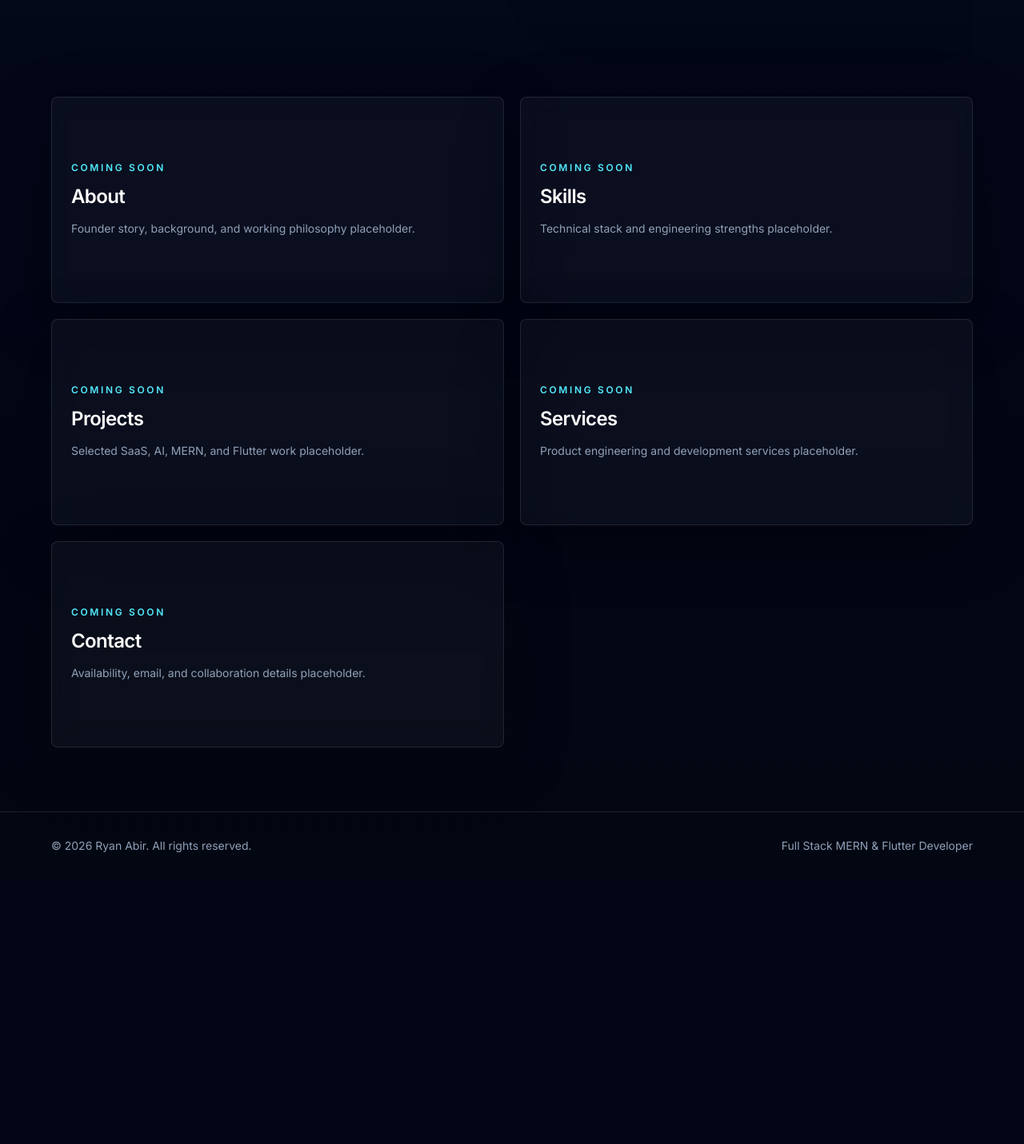
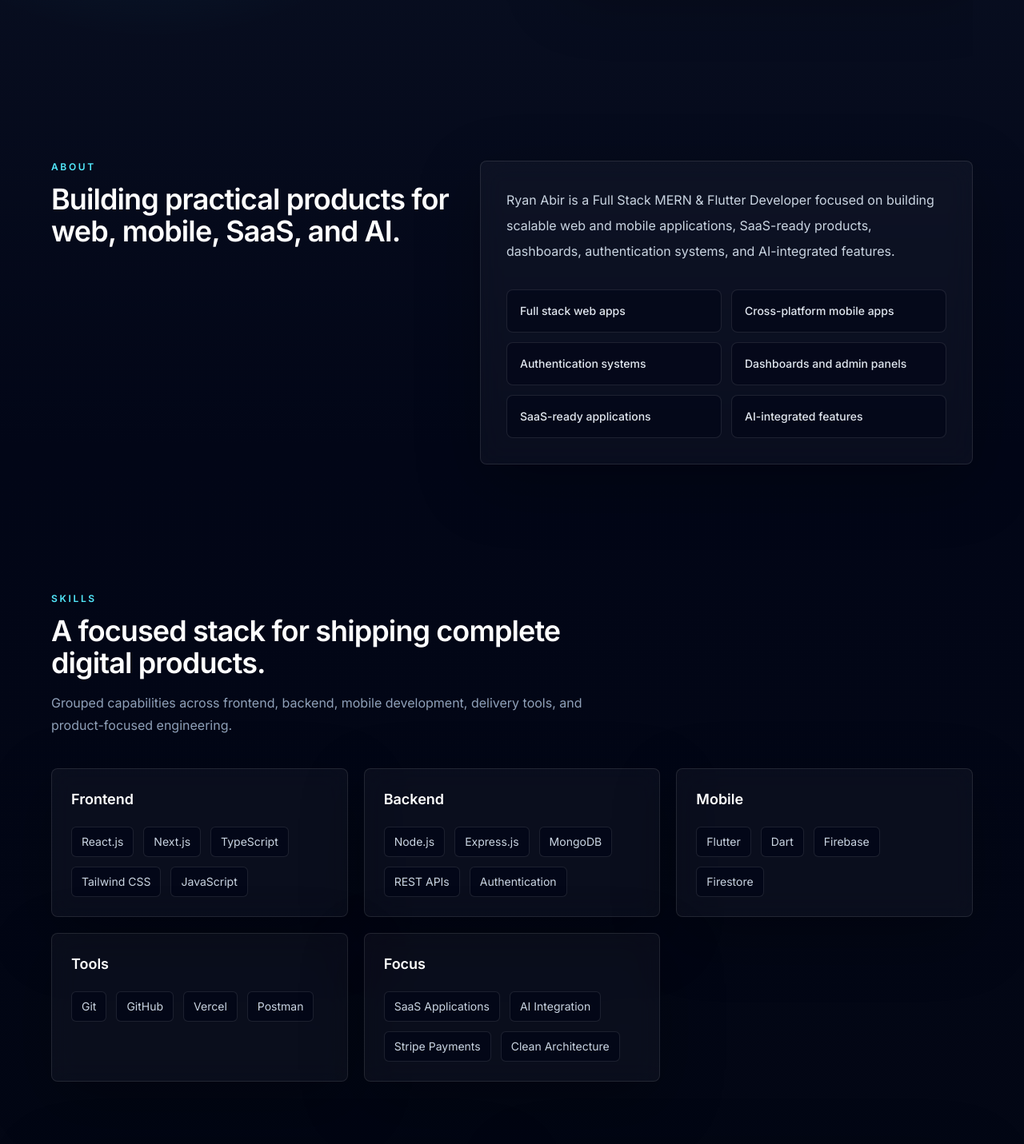
Before and after one commit to RyanAbir/RyanAbirPortfolio, a Next.js app: page / in a window 1280 px wide. Shown: the part 680-2111 px from the top of the page at 80% size. Before the commit the page ends 1780 px from the top, so only its background shows below. Built offline with nearby package versions, Linux system fonts and the light colour scheme.

Commit message:
Add about and skills sections

```diff
--- a/app/page.tsx
+++ b/app/page.tsx
@@ -1,16 +1,8 @@
+import About from "../components/About";
 import Hero from "../components/Hero";
+import Skills from "../components/Skills";
 
 const placeholderSections = [
-  {
-    id: "about",
-    title: "About",
-    description: "Founder story, background, and working philosophy placeholder.",
-  },
-  {
-    id: "skills",
-    title: "Skills",
-    description: "Technical stack and engineering strengths placeholder.",
-  },
   {
     id: "projects",
     title: "Projects",
@@ -32,6 +24,8 @@ export default function Home() {
   return (
     <div className="page-shell">
       <Hero />
+      <About />
+      <Skills />
 
       <div className="grid gap-5 pb-20 md:grid-cols-2">
         {placeholderSections.map((section) => (
--- /dev/null
+++ b/components/About.tsx
@@ -0,0 +1,44 @@
+const strengths = [
+  "Full stack web apps",
+  "Cross-platform mobile apps",
+  "Authentication systems",
+  "Dashboards and admin panels",
+  "SaaS-ready applications",
+  "AI-integrated features",
+] as const;
+
+export default function About() {
+  return (
+    <section className="section-shell" id="about">
+      <div className="grid gap-8 lg:grid-cols-[0.9fr_1.1fr] lg:items-start">
+        <div>
+          <p className="text-xs font-semibold uppercase tracking-[0.22em] text-cyan-300">
+            About
+          </p>
+          <h2 className="mt-3 text-3xl font-semibold tracking-tight text-white sm:text-4xl">
+            Building practical products for web, mobile, SaaS, and AI.
+          </h2>
+        </div>
+
+        <div className="glass-panel rounded-lg p-6 sm:p-8">
+          <p className="text-base leading-8 text-slate-300">
+            Ryan Abir is a Full Stack MERN & Flutter Developer focused on
+            building scalable web and mobile applications, SaaS-ready products,
+            dashboards, authentication systems, and AI-integrated features.
+          </p>
+
+          <div className="mt-8 grid gap-3 sm:grid-cols-2">
+            {strengths.map((strength) => (
+              <div
+                className="rounded-lg border border-white/10 bg-slate-950/60 p-4"
+                key={strength}
+              >
+                <p className="text-sm font-medium text-slate-200">{strength}</p>
+              </div>
+            ))}
+          </div>
+        </div>
+      </div>
+    </section>
+  );
+}
--- /dev/null
+++ b/components/Skills.tsx
@@ -0,0 +1,40 @@
+import { skillGroups } from "../data/skills";
+
+export default function Skills() {
+  return (
+    <section className="section-shell" id="skills">
+      <div className="mb-10 max-w-2xl">
+        <p className="text-xs font-semibold uppercase tracking-[0.22em] text-cyan-300">
+          Skills
+        </p>
+        <h2 className="mt-3 text-3xl font-semibold tracking-tight text-white sm:text-4xl">
+          A focused stack for shipping complete digital products.
+        </h2>
+        <p className="mt-4 text-base leading-7 text-slate-400">
+          Grouped capabilities across frontend, backend, mobile development,
+          delivery tools, and product-focused engineering.
+        </p>
+      </div>
+
+      <div className="grid gap-5 md:grid-cols-2 xl:grid-cols-3">
+        {skillGroups.map((group) => (
+          <article className="glass-panel rounded-lg p-6" key={group.category}>
+            <h3 className="text-lg font-semibold text-white">
+              {group.category}
+            </h3>
+            <div className="mt-5 flex flex-wrap gap-3">
+              {group.skills.map((skill) => (
+                <span
+                  className="rounded-md border border-white/10 bg-slate-950/70 px-3 py-2 text-sm text-slate-300"
+                  key={skill}
+                >
+                  {skill}
+                </span>
+              ))}
+            </div>
+          </article>
+        ))}
+      </div>
+    </section>
+  );
+}
--- a/data/skills.ts
+++ b/data/skills.ts
@@ -1,17 +1,32 @@
-export type Skill = {
-  name: string;
-  category: "Frontend" | "Backend" | "Mobile" | "AI" | "Architecture";
+export type SkillGroup = {
+  category: "Frontend" | "Backend" | "Mobile" | "Tools" | "Focus";
+  skills: string[];
 };
 
-export const skills: Skill[] = [
-  { name: "React", category: "Frontend" },
-  { name: "Next.js", category: "Frontend" },
-  { name: "Node.js", category: "Backend" },
-  { name: "Express", category: "Backend" },
-  { name: "MongoDB", category: "Backend" },
-  { name: "Flutter", category: "Mobile" },
-  { name: "Dart", category: "Mobile" },
-  { name: "Tailwind CSS", category: "Frontend" },
-  { name: "AI Integrations", category: "AI" },
-  { name: "SaaS Architecture", category: "Architecture" },
+export const skillGroups: SkillGroup[] = [
+  {
+    category: "Frontend",
+    skills: ["React.js", "Next.js", "TypeScript", "Tailwind CSS", "JavaScript"],
+  },
+  {
+    category: "Backend",
+    skills: ["Node.js", "Express.js", "MongoDB", "REST APIs", "Authentication"],
+  },
+  {
+    category: "Mobile",
+    skills: ["Flutter", "Dart", "Firebase", "Firestore"],
+  },
+  {
+    category: "Tools",
+    skills: ["Git", "GitHub", "Vercel", "Postman"],
+  },
+  {
+    category: "Focus",
+    skills: [
+      "SaaS Applications",
+      "AI Integration",
+      "Stripe Payments",
+      "Clean Architecture",
+    ],
+  },
 ];
```
